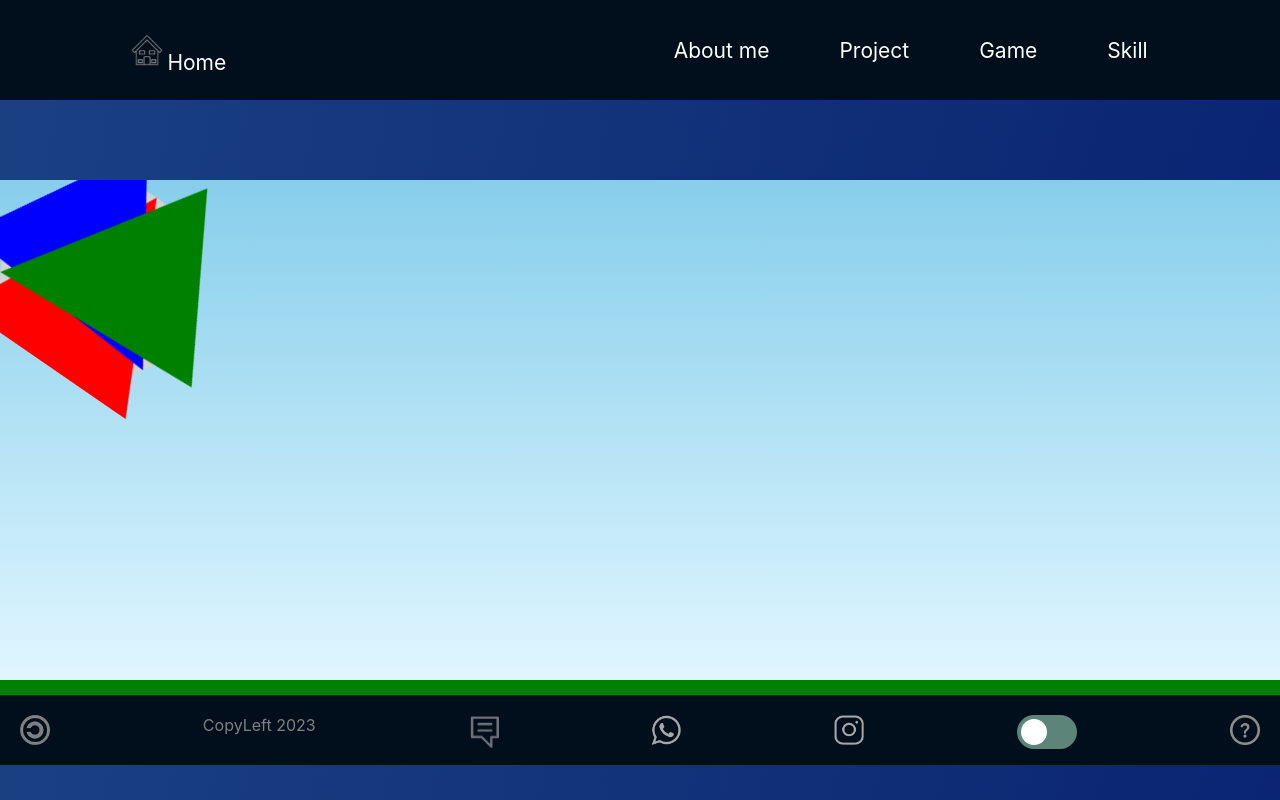
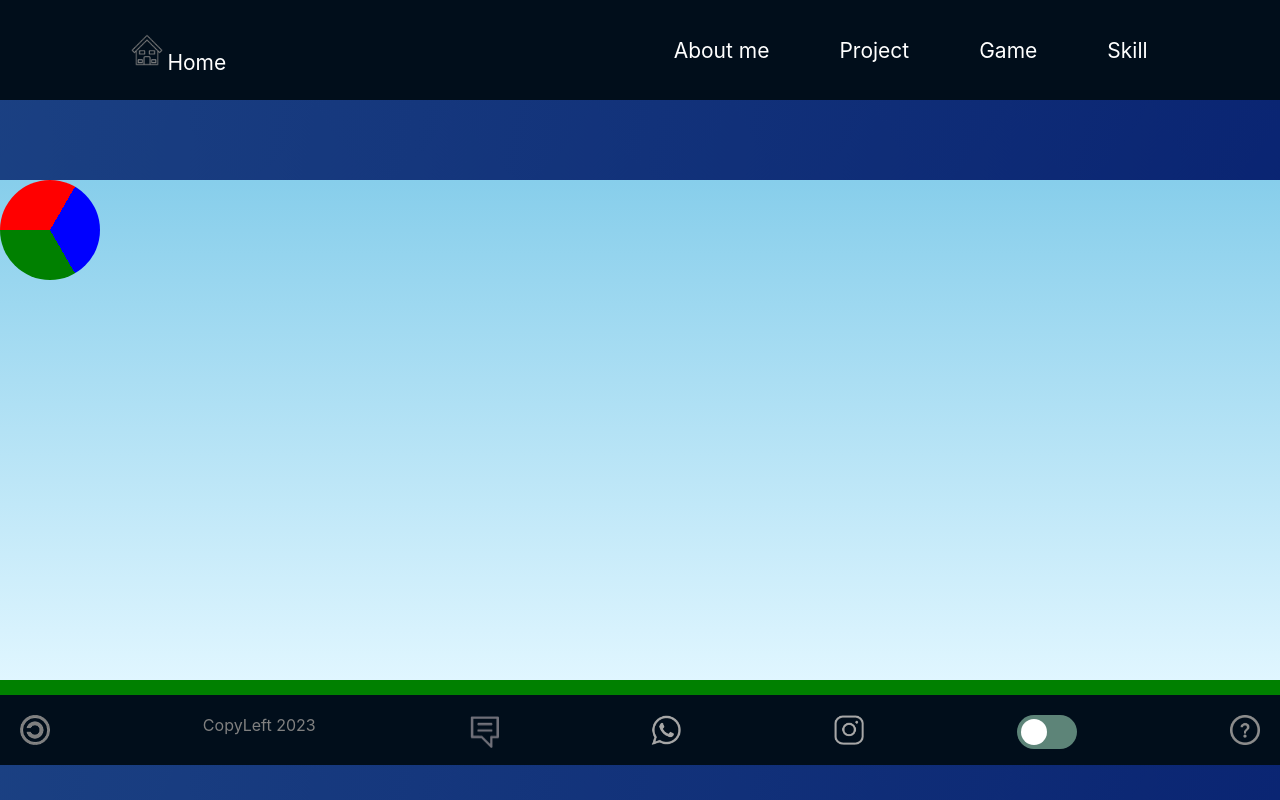
Before and after one commit to SindeCorreia/Portifolio, a React (Create React App) app: page /Adventure in a window 1280 px wide. Built offline with nearby package versions, Linux system fonts and the light colour scheme.

Commit message:
circle 2

```diff
--- a/src/Components/Game/Adventure/Adventure.css
+++ b/src/Components/Game/Adventure/Adventure.css
@@ -12,39 +12,14 @@
     overflow: hidden;
     background: linear-gradient(#87ceeb, #e0f6ff);
 }
-.circle {
-    width: 200px;
-    height: 200px;
+.circulo {
+    width: 100px;
+    height: 100px;
     border-radius: 50%;
-    background-color: lightgray;
-    position: relative;
-    animation: spin 5s linear infinite; /* Adicionando a animação aqui */
+    background: conic-gradient(
+      from -90deg,
+      red 0deg 120deg,
+      blue 120deg 240deg,
+      green 240deg 360deg
+    );
   }
-
-  .slice {
-    position: absolute;
-    width: 100%;
-    height: 100%;
-    clip-path: polygon(50% 0%, 0% 100%, 100% 100%);
-  }
-
-  #slice1 {
-    transform: rotate(0deg);
-    background-color: red;
-  }
-
-  #slice2 {
-    transform: rotate(120deg);
-    background-color: blue;
-  }
-
-  #slice3 {
-    transform: rotate(240deg);
-    background-color: green;
-  }
-
-  @keyframes spin {
-    100% {
-      transform: rotate(360deg); /* Define o giro completo */
-    }
-  }
--- a/src/Components/Game/Adventure/Adventure.jsx
+++ b/src/Components/Game/Adventure/Adventure.jsx
@@ -4,15 +4,9 @@ function Adventure  () {
 return(
     <div className="AdventureGameBoard" >
     <div className="game-board">
-    <div class="circle">
-  <div class="slice" id="slice1"></div>
-  <div class="slice" id="slice2"></div>
-  <div class="slice" id="slice3"></div>
-</div>
-
-
+    <div class="circulo"></div>
     </div>
-  </div>
+    </div>
     )
  }
  export default Adventure;
```
